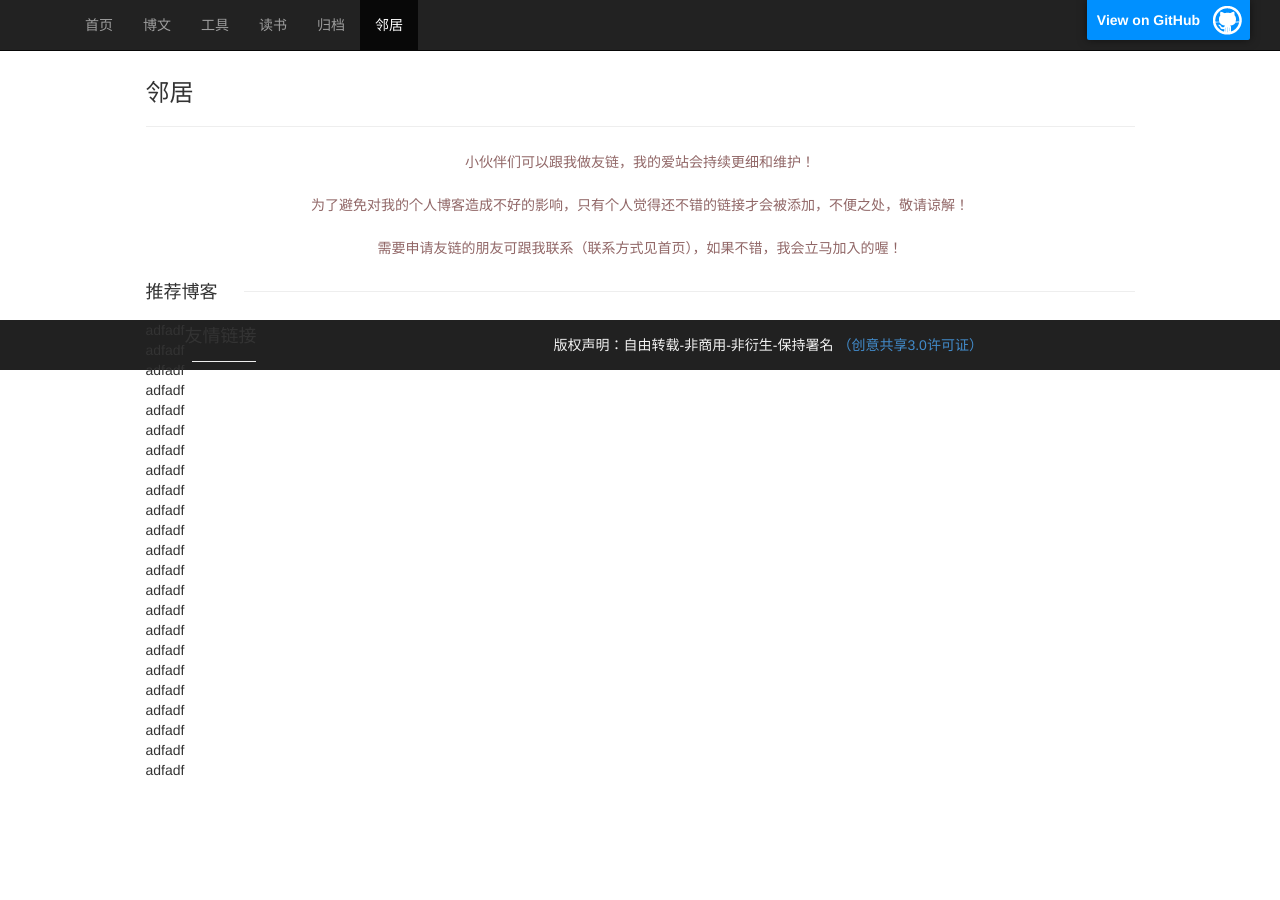
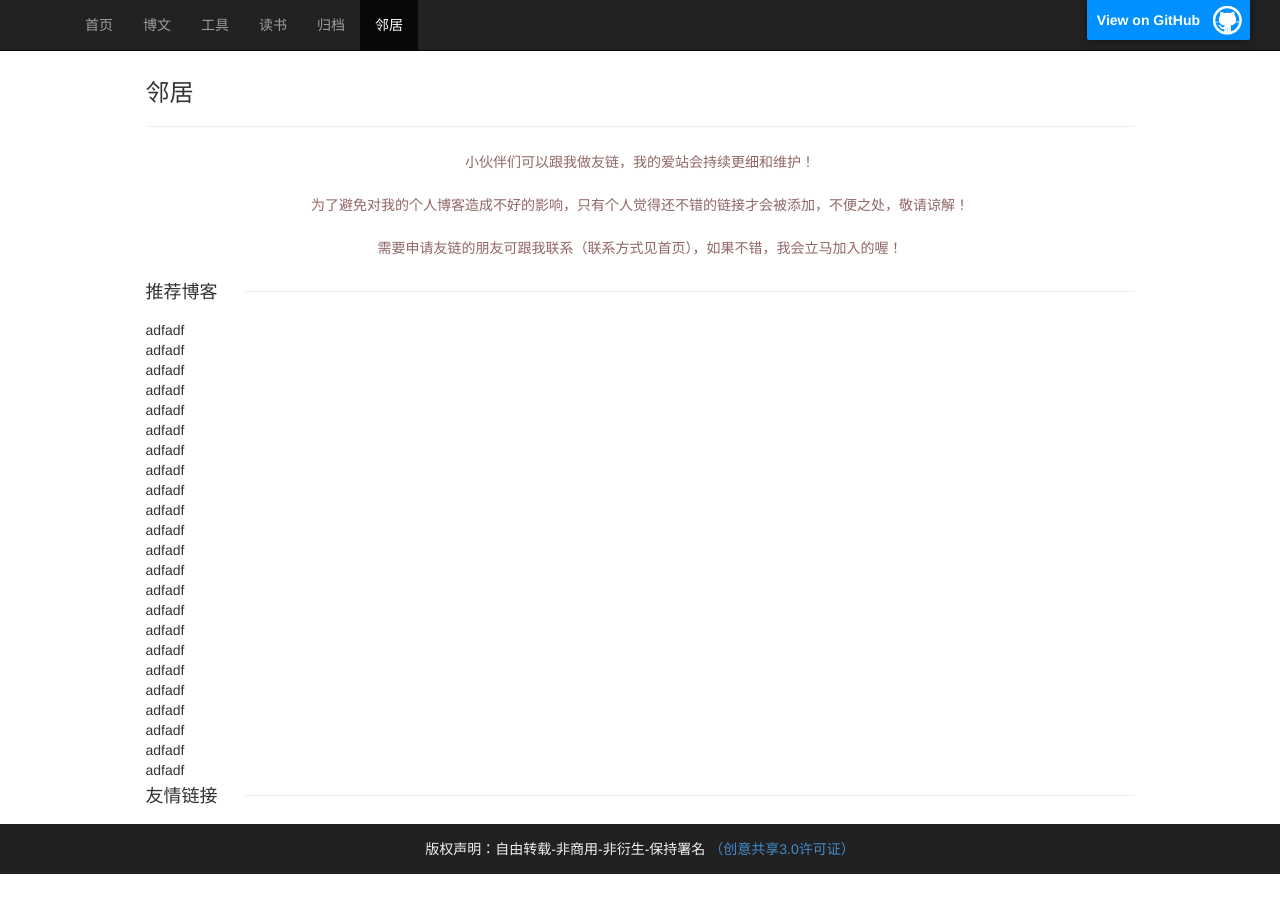
Before and after one commit to sheleng/sheleng.github.io, a Jekyll site: the page built from pages/links.html, in a window 1280 px wide. Built offline with Jekyll 4.4.1, drawn with Linux system fonts in a browser that asks for light colours.

Commit message:
调整邻居页面布局

```diff
--- a/pages/links.html
+++ b/pages/links.html
@@ -18,7 +18,6 @@
 </div>
 
 <div class="link-list">
-
         <div class="item">adfadf</div>
         <div class="item">adfadf</div>
         <div class="item">adfadf</div>
@@ -39,7 +38,7 @@
         <div class="item">adfadf</div>
 </div>
 
-<div class="link-list">
+<div>
   <p class="link-title">
     <span class="text">友情链接</span>
     <span class="line"></span>
--- a/public/css/style.css
+++ b/public/css/style.css
@@ -71,7 +71,7 @@
 .link-title .text{font-size: 18px;font-weight: normal;}
 .link-title .line{height: 1px;border-bottom: 1px solid #eeeeee;display: block;width:90%;float: right;margin-top:11px;}
 
-.link-list{float: left;}
+.link-list{overflow: hidden;}
 .link-list .item{ list-style-type: none;}
 
 .tabs-below > .nav-tabs,
```
